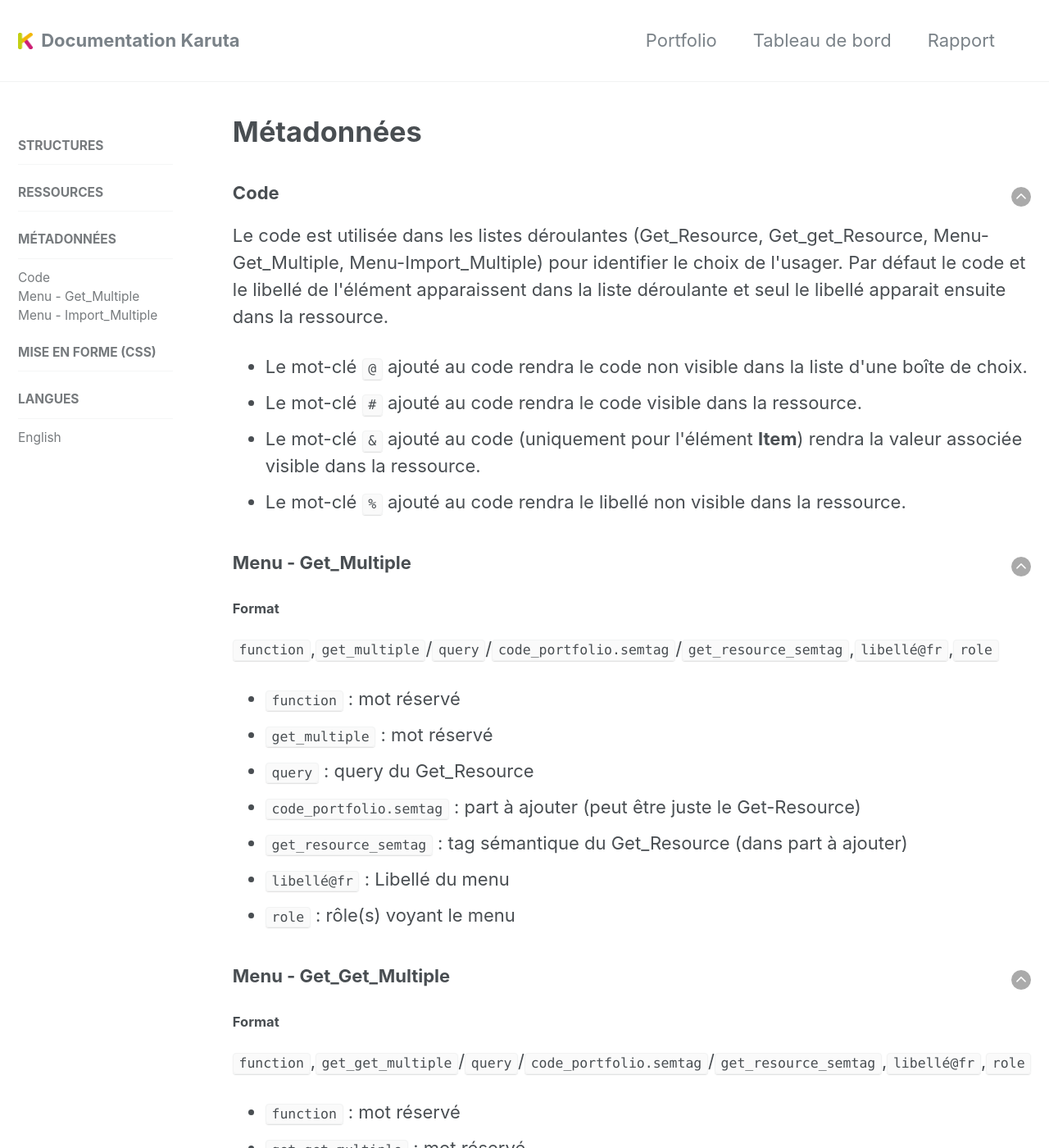
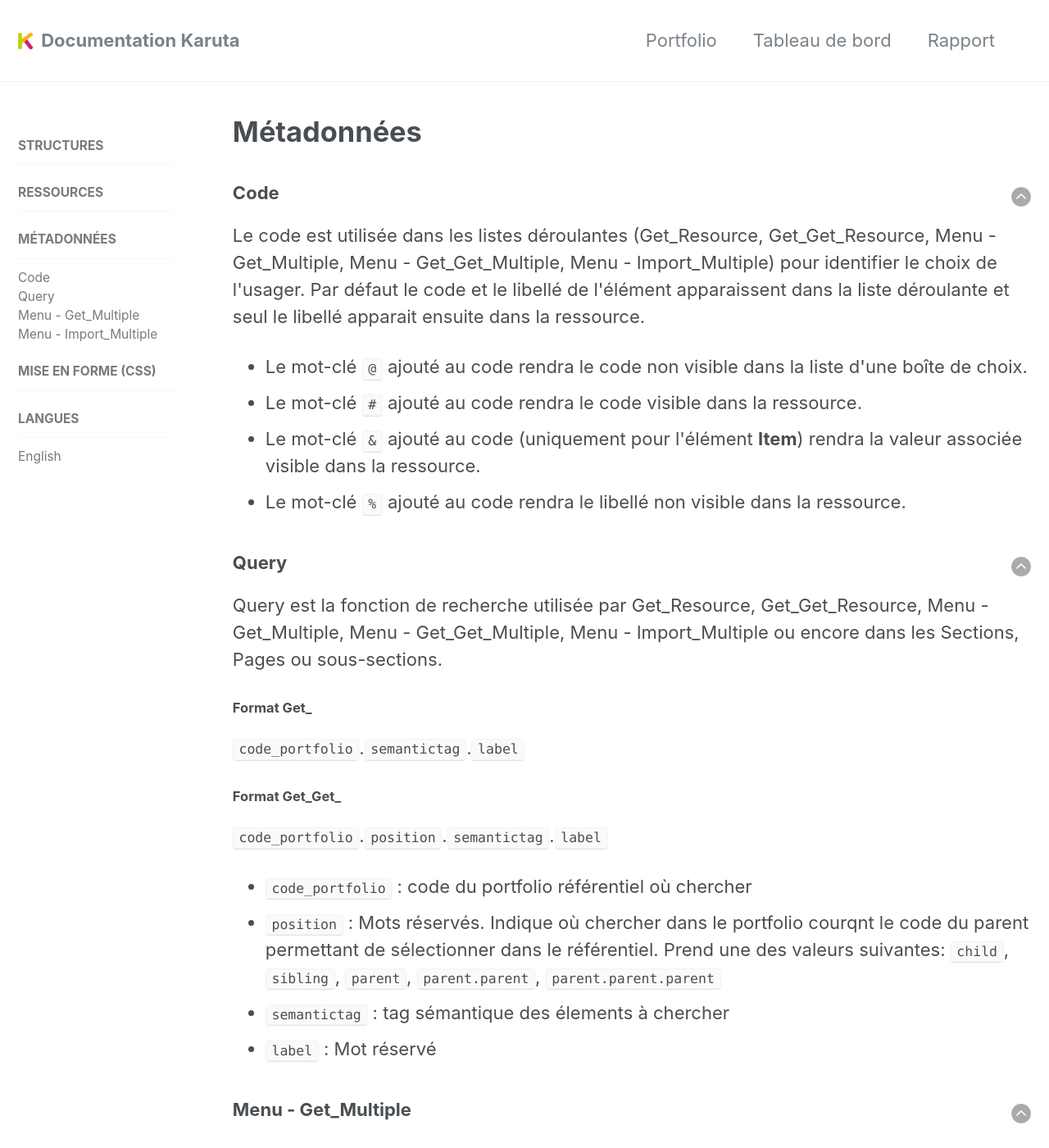
Before and after one commit to karutaproject/karuta-frontend-documentation, a Jekyll site: the page built from _pages/metadata_fr.html, in a window 1280 px wide and 1400 px high. Shown: the whole window at 82% size. Built offline with Jekyll 4.4.1, drawn with Linux system fonts in a browser that asks for light colours.

Commit message:
Ajout query dans metadata

```diff
--- a/_data/navigation.yml
+++ b/_data/navigation.yml
@@ -215,6 +215,8 @@
     children:
       - title: "Code"
         url: /metadata_fr/#code
+      - title: "Query"
+        url: /metadata_fr/#query
       - title: "Menu - Get_Multiple"
         url: /metadata_fr/#get_multiple
       - title: "Menu - Import_Multiple"
--- a/_pages/metadata_fr.html
+++ b/_pages/metadata_fr.html
@@ -9,12 +9,28 @@
 <article>
 	<a style='float:right' href='#top'><img src='../assets/img/arrow-up.png'/></a>
 	<h3 id='asmstructure'>Code</h3>
-	<p>Le code est utilisée dans les listes déroulantes (Get_Resource, Get_get_Resource, Menu-Get_Multiple, Menu-Import_Multiple) pour identifier le choix de l'usager. Par défaut le code et le libellé de l'élément apparaissent dans la liste déroulante et seul le libellé apparait ensuite dans la ressource.</p>
+	<p>Le code est utilisée dans les listes déroulantes (Get_Resource, Get_Get_Resource, Menu - Get_Multiple, Menu - Get_Get_Multiple, Menu - Import_Multiple) pour identifier le choix de l'usager. Par défaut le code et le libellé de l'élément apparaissent dans la liste déroulante et seul le libellé apparait ensuite dans la ressource.</p>
 	<ul>
 		<li>Le mot-clé <code>@</code>&nbsp;ajouté au code rendra le code non visible dans la liste d'une boîte de choix.</li>
 		<li>Le mot-clé <code>#</code>&nbsp;ajouté au code rendra le code visible dans la ressource.</li>
 		<li>Le mot-clé <code>&amp;</code>&nbsp;ajouté au code (uniquement pour l'élément <b>Item</b>) rendra la valeur associée visible dans la ressource.</li>
 		<li>Le mot-clé <code>%</code> ajouté au code rendra le libellé non visible dans la ressource.</li>
+	</ul>
+</article>
+
+<article>
+	<a style='float:right' href='#top'><img src='../assets/img/arrow-up.png'/></a>
+	<h3 id='query'>Query</h3>
+	<p>Query est la fonction de recherche utilisée par Get_Resource, Get_Get_Resource, Menu - Get_Multiple, Menu - Get_Get_Multiple, Menu - Import_Multiple ou encore dans les Sections, Pages ou sous-sections.</p>
+	<h4>Format Get_</h4>
+	<p><code>code_portfolio</code>.<code>semantictag</code>.<code>label</code></p>
+	<h4>Format Get_Get_</h4>
+	<p><code>code_portfolio</code>.<code>position</code>.<code>semantictag</code>.<code>label</code></p>
+	<ul>
+		<li><code>code_portfolio</code> : code du portfolio référentiel où chercher</li>
+		<li><code>position</code> : Mots réservés. Indique où chercher dans le portfolio courqnt le code du parent permettant de sélectionner dans le référentiel. Prend une des valeurs suivantes: <code>child</code>, <code>sibling</code>, <code>parent</code>, <code>parent.parent</code>, <code>parent.parent.parent</code></li>
+		<li><code>semantictag</code> : tag sémantique des élements à chercher</li>
+		<li><code>label</code> : Mot réservé</li>
 	</ul>
 </article>
 
```
